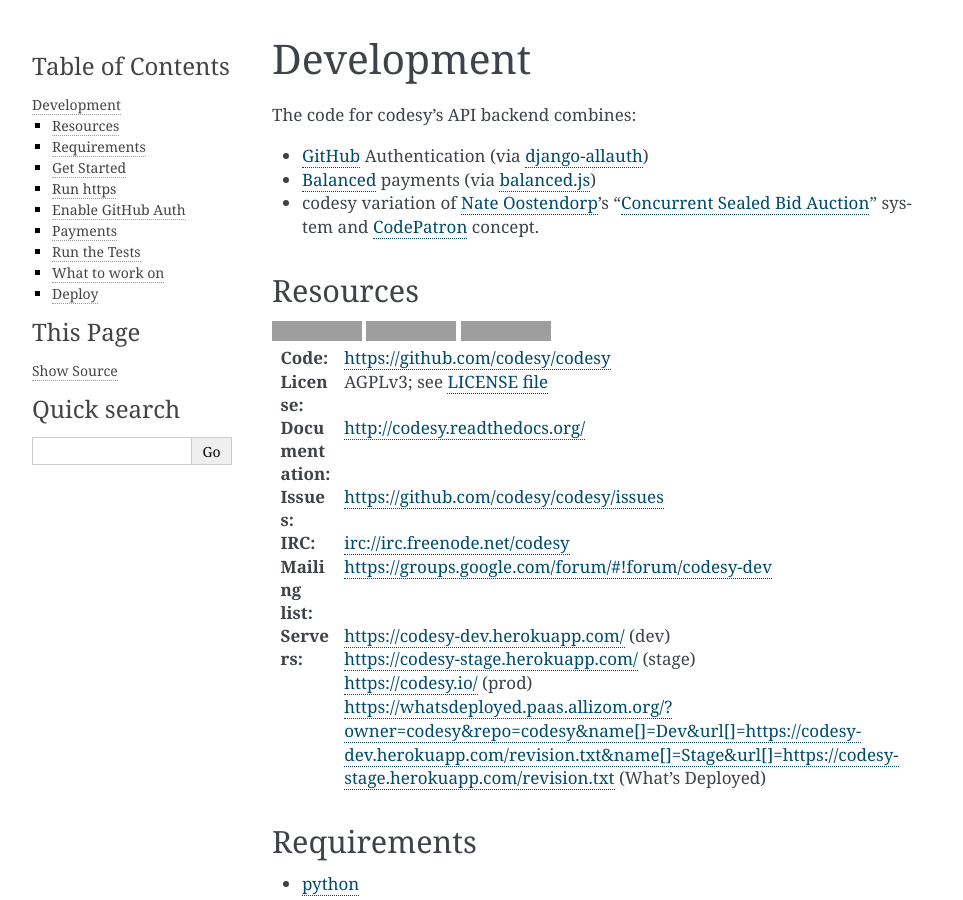
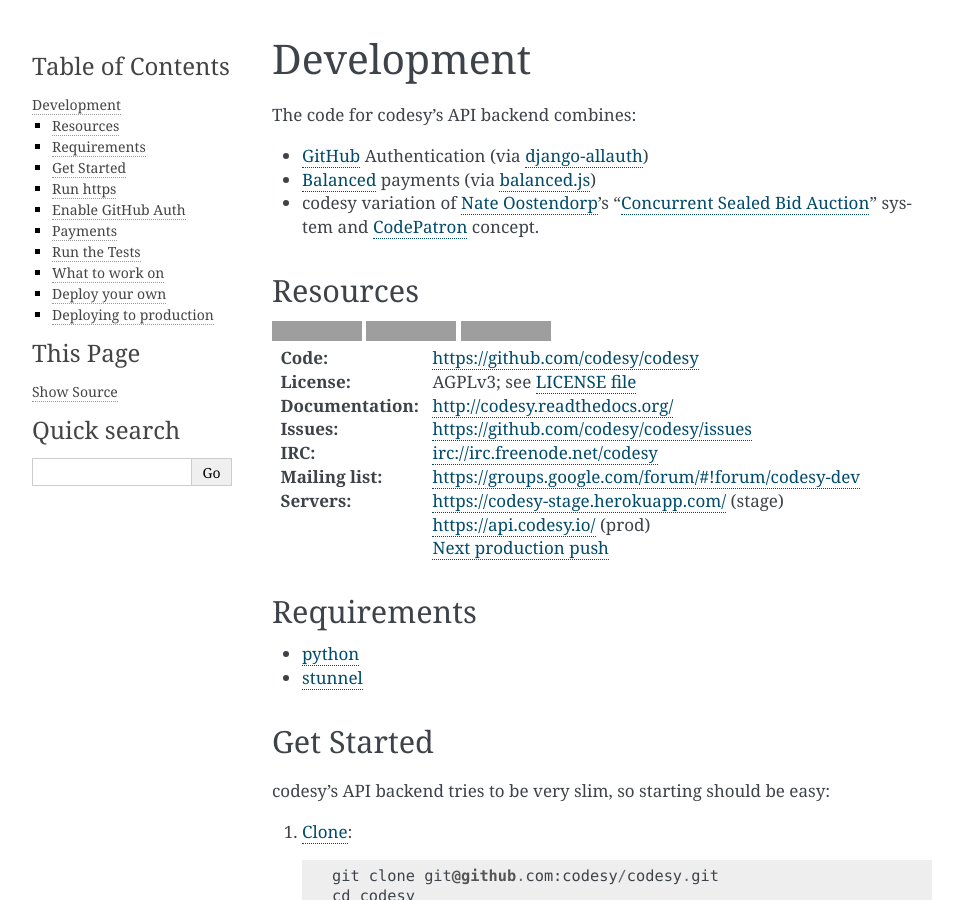
Before and after one commit to codesy/codesy, a Sphinx documentation site: the page built from docs/development.rst, in a window 1280 px wide and 900 px high. Shown: the whole window, without its empty margins (148-1111 px from the left). Built offline with Sphinx 7.4.7, drawn with Linux system fonts in a browser that asks for light colours; some of the changed text lies outside the part shown; grey boxes are pictures that could not be loaded.

Commit message:
document new server environments and CD

```diff
--- a/docs/development.rst
+++ b/docs/development.rst
@@ -34,13 +34,11 @@
 :Issues:        https://github.com/codesy/codesy/issues
 :IRC:           irc://irc.freenode.net/codesy
 :Mailing list:  https://groups.google.com/forum/#!forum/codesy-dev
-:Servers:       https://codesy-dev.herokuapp.com/ (dev)
+:Servers:       https://codesy-stage.herokuapp.com/ (stage)
 
-                https://codesy-stage.herokuapp.com/ (stage)
+                https://api.codesy.io/ (prod)
 
-                https://codesy.io/ (prod)
-
-                https://whatsdeployed.paas.allizom.org/?owner=codesy&repo=codesy&name[]=Dev&url[]=https://codesy-dev.herokuapp.com/revision.txt&name[]=Stage&url[]=https://codesy-stage.herokuapp.com/revision.txt (What's Deployed)
+                `Next production push <https://github.com/codesy/codesy/compare/master...production>`_
 
 
 Requirements
@@ -190,8 +188,8 @@
 .. _scratch your own itch: https://gettingreal.37signals.com/ch02_Whats_Your_Problem.php
 
 
-Deploy
-------
+Deploy your own
+---------------
 
 codesy is designed to run on `heroku`_, so you can easily deploy your changes
 to your own heroku app with `heroku toolbelt`_.
@@ -239,11 +237,26 @@
 
 #. That's it. https://codesy-username.herokuapp.com/ should work.
 
+Deploying to production
+-----------------------
+
+We use `Travis CI for continuous deployment to Heroku`_. `Our .travis.yml`_
+defines the flow:
+
+#. Commits to ``master`` are tested `on Travis`_.
+
+#. If/when the build passes, the code is automatically deployed to
+   https://codesy-stage.herokuapp.com
+
+#. To deploy changes to production, a repo owner pushes a commit (usually
+   ``master``) to the ``production`` branch on GitHub.
 
 .. _heroku toolbelt: https://toolbelt.heroku.com/
 .. _Create a heroku remote: https://devcenter.heroku.com/articles/git#creating-a-heroku-remote
 .. _register your own GitHub App: https://github.com/settings/applications/new
-
+.. _Travis CI for continuous deployment to Heroku: http://blog.travis-ci.com/2013-07-09-introducing-continuous-deployment-to-heroku/
+.. _Our .travis.yml: https://github.com/codesy/codesy/blob/master/.travis.yml
+.. _on Travis: https://travis-ci.org/codesy/codesy
 
 .. _Migrate: https://docs.djangoproject.com/en/1.7/topics/migrations/
 .. _heroku: https://www.heroku.com/
```
Also changed, not shown: .travis.yml.
